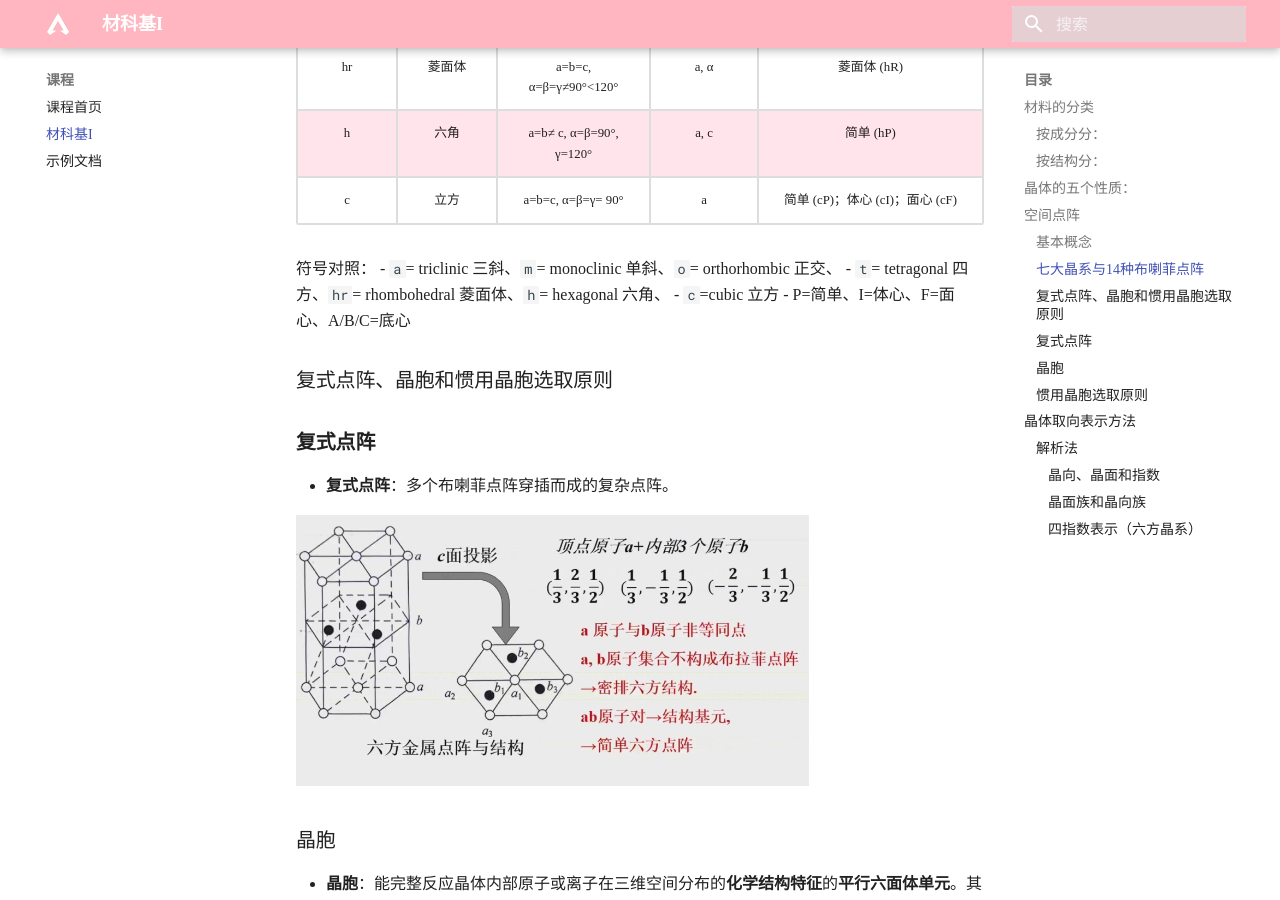
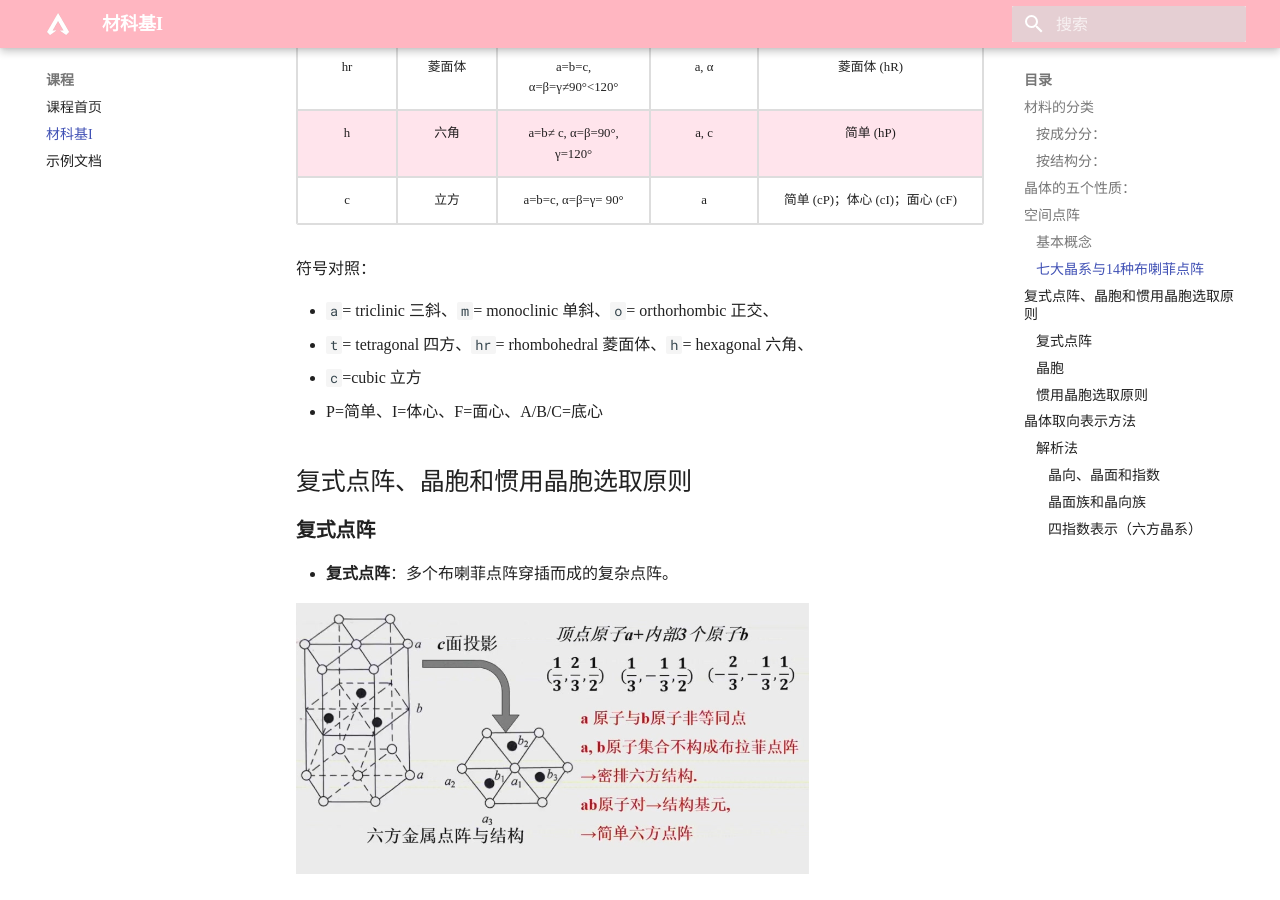
Before and after one commit to Luyiyi2858/Luyiyi2858.github.io, an MkDocs documentation site: the page built from docs/course/材科基I/晶体学部分.md, in a window 1280 px wide and 900 px high, scrolled down 1907 px. Built offline with MkDocs 1.6.1 and Material for MkDocs 9.7.7, drawn with Linux system fonts in a browser that asks for light colours.

Commit message:
修复「符号对照」列表被段落吞掉（Python-Markdown 列表前需空行）；同步标题层级调整

```diff
--- a/docs/course/材科基I/晶体学部分.md
+++ b/docs/course/材科基I/晶体学部分.md
@@ -46,12 +46,13 @@
 |  c  | 立方  |    a=b=c, α=β=γ= 90°    |        a         |     简单 (cP)；体心 (cI)；面心 (cF)     |
 
 符号对照：
+
 - `a`= triclinic 三斜、`m`= monoclinic 单斜、`o`= orthorhombic 正交、
 - `t`= tetragonal 四方、`hr`= rhombohedral 菱面体、`h`= hexagonal 六角、
 - `c`=cubic 立方
 - P=简单、I=体心、F=面心、A/B/C=底心
 
-### 复式点阵、晶胞和惯用晶胞选取原则
+## 复式点阵、晶胞和惯用晶胞选取原则
 ###  **复式点阵**
 - **复式点阵**：多个布喇菲点阵穿插而成的复杂点阵。
 
```
